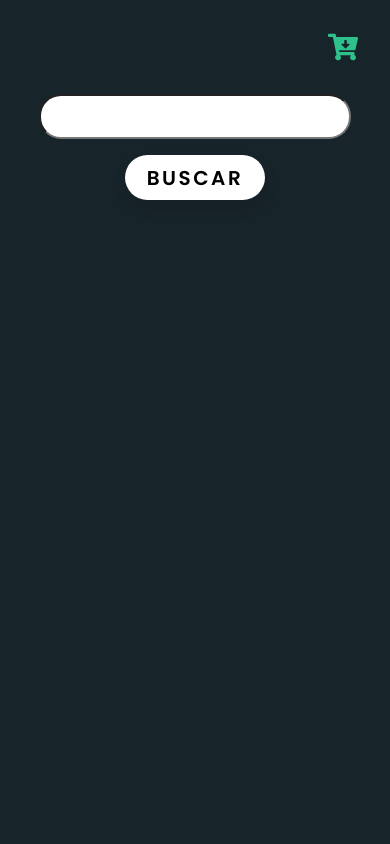
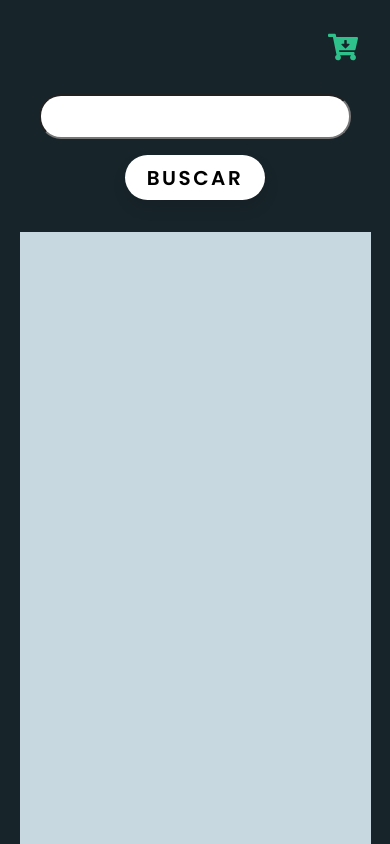
Before and after one commit to FranciscoCosta/E-commerce, a React (Create React App) app: page / in a window 390 px wide. Shown: the top 844 px of the page. Built offline with nearby package versions, Linux system fonts and the light colour scheme.

Commit message:
Header Responsivo

```diff
--- a/src/App.css
+++ b/src/App.css
@@ -11,6 +11,8 @@
     --primary--green-color : #2fc18c;
 
     --background--color : #17242a;
+
+    --light--blue-color: #c7d8e0;
 }
 
 body{
@@ -21,6 +23,8 @@ body{
     display: flex;
     align-items: center;
     justify-content: space-between;
+    min-height: 20vh;
+    margin-bottom: 2rem;
 }
 
 .header-logo img{
@@ -72,7 +76,12 @@ body{
     align-self: flex-start;
     cursor: pointer;
   }
-
+.hero-container{
+    width: 90%;
+    margin: 0 auto;
+    background: var(--light--blue-color);
+    height: 130vh;
+}
   @media (max-width: 852px)and (min-width: 641px){
 
     .header-logo img{
--- a/src/components/Home.jsx
+++ b/src/components/Home.jsx
@@ -6,6 +6,9 @@ export default class Home extends Component {
     return (
       <div>
         <Header />
+        <section className='hero-container'>
+
+        </section>
       </div>
     )
   }
```
